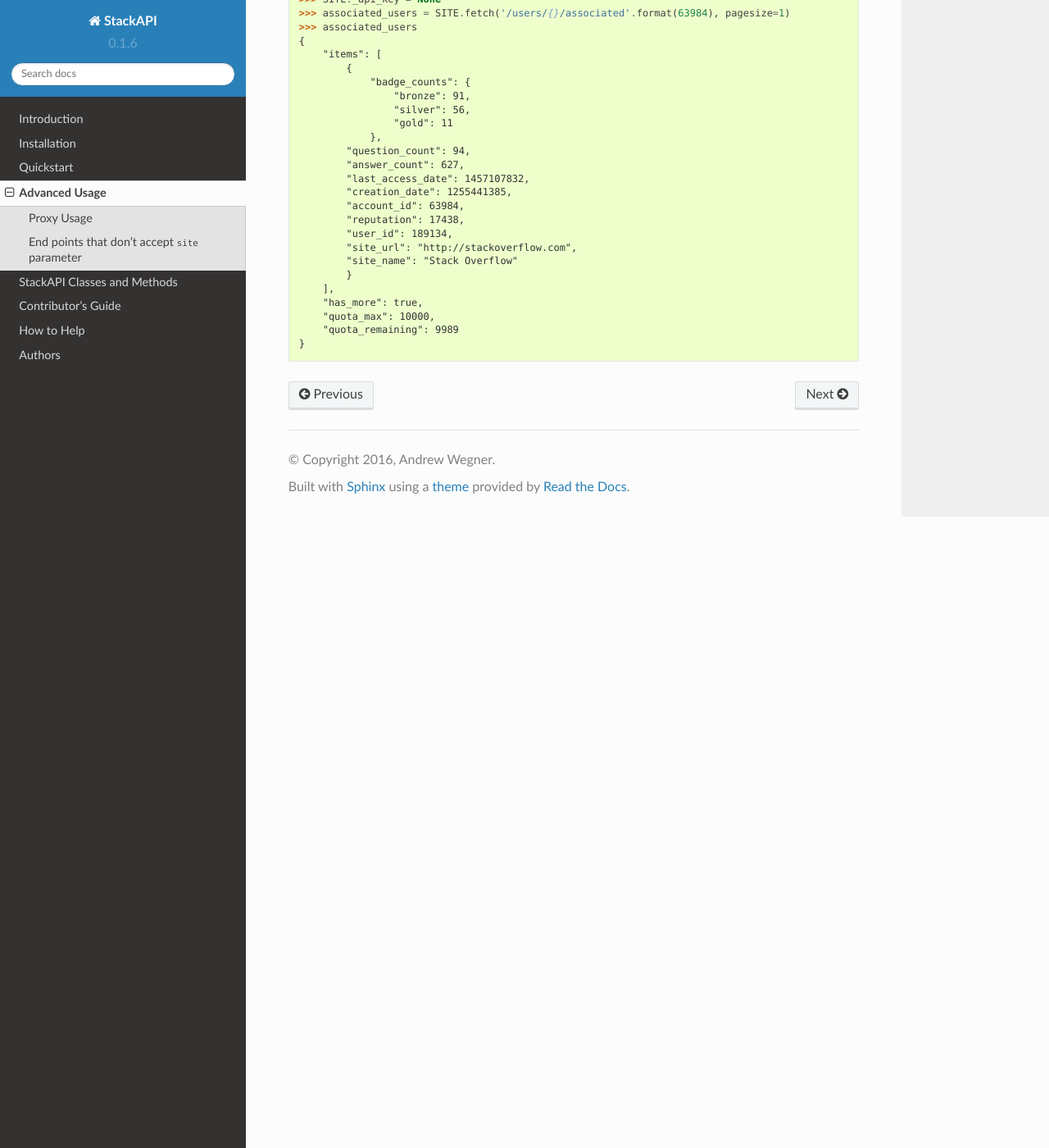
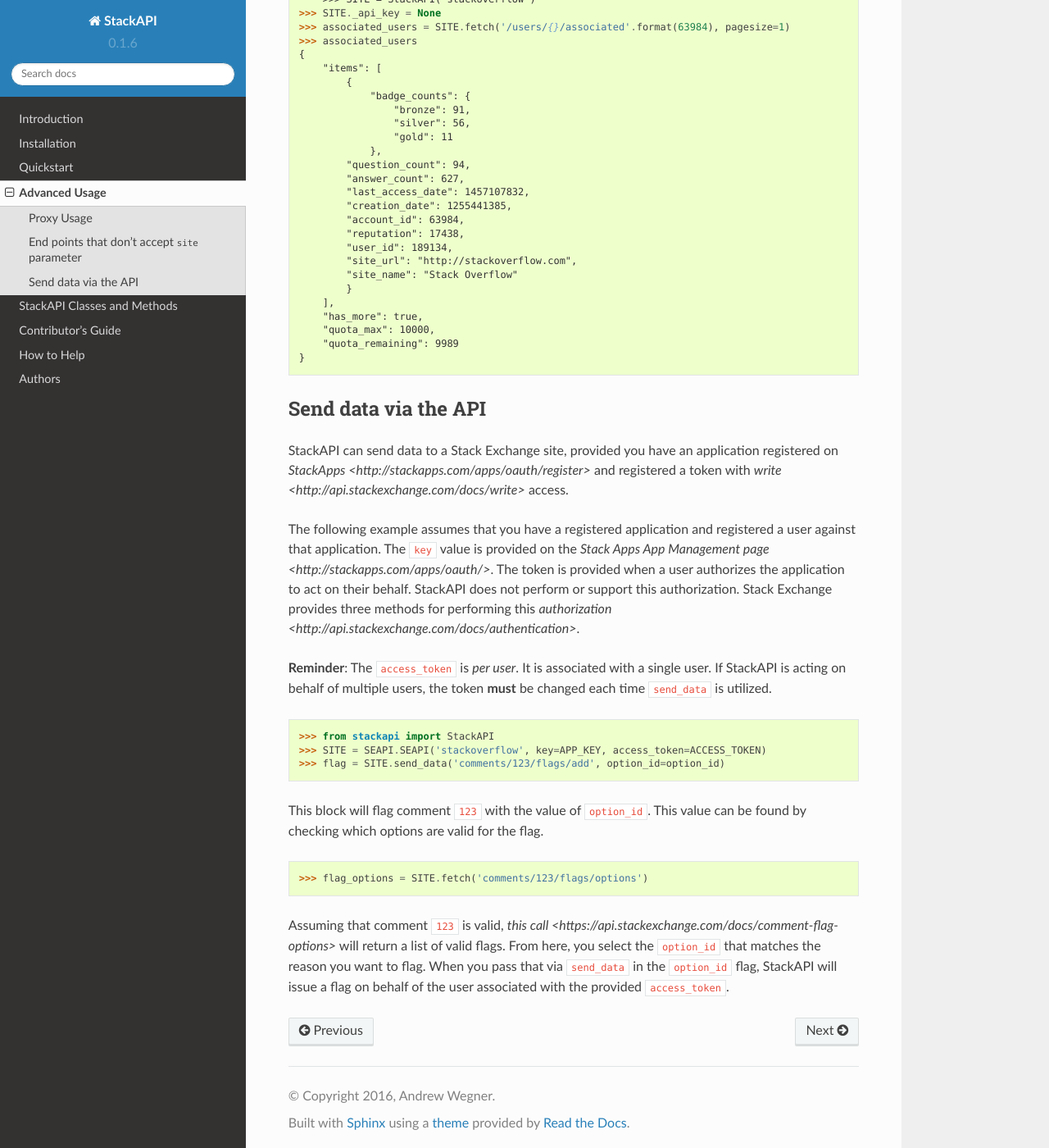
Before and after one commit to AWegnerGitHub/stackapi, a Sphinx documentation site: the page built from docs/user/advanced.rst, in a window 1280 px wide and 1400 px high, scrolled down 1307 px. Shown: the whole window at 82% size. Built offline with Sphinx 7.4.7 and the Read the Docs theme 2.0.0, drawn with Linux system fonts in a browser that asks for light colours; some of the changed text lies outside the part shown.

Commit message:
Adds information on sending data via StackAPI to advanced.rst and cleans up README.rst
Fixes #13

```diff
--- a/docs/user/advanced.rst
+++ b/docs/user/advanced.rst
@@ -54,7 +54,8 @@ end points. In this case, you'll receive a
 
 The solution is to clear the ``_api_key``.
 
-    >>> SITE = StackAPI('stackoverflow')
+    >>> from stackapi import StackAPI
+	>>> SITE = StackAPI('stackoverflow')
     >>> SITE._api_key = None
     >>> associated_users = SITE.fetch('/users/{}/associated'.format(63984), pagesize=1)
     >>> associated_users
@@ -81,3 +82,39 @@ The solution is to clear the ``_api_key``.
         "quota_max": 10000,
         "quota_remaining": 9989
     }
+
+Send data via the API
+---------------------
+
+StackAPI can send data to a Stack Exchange site, provided you have an
+application registered on `StackApps <http://stackapps.com/apps/oauth/register>`
+and registered a token with `write <http://api.stackexchange.com/docs/write>`
+access.
+
+The following example assumes that you have a registered application and
+registered a user against that application. The ``key`` value is provided
+on the `Stack Apps App Management page <http://stackapps.com/apps/oauth/>`.
+The token is provided when a user authorizes the application to act on their
+behalf. StackAPI does not perform or support this authorization. Stack Exchange
+provides three methods for performing this
+`authorization <http://api.stackexchange.com/docs/authentication>`.
+
+**Reminder**: The ``access_token`` is *per user*. It is associated with a
+single user. If StackAPI is acting on behalf of multiple users, the token
+**must** be changed each time ``send_data`` is utilized.
+
+	>>> from stackapi import StackAPI
+	>>> SITE = SEAPI.SEAPI('stackoverflow', key=APP_KEY, access_token=ACCESS_TOKEN)
+	>>> flag = SITE.send_data('comments/123/flags/add', option_id=option_id)
+
+This block will flag comment ``123`` with the value of ``option_id``.
+This value can be found by checking which options are valid for the flag.
+
+    >>> flag_options = SITE.fetch('comments/123/flags/options')
+
+Assuming that comment ``123`` is valid,
+`this call <https://api.stackexchange.com/docs/comment-flag-options>`
+will return a list of valid flags. From here, you select the ``option_id``
+that matches the reason you want to flag. When you pass that via ``send_data``
+in the ``option_id`` flag, StackAPI will issue a flag on behalf of the user
+associated with the provided ``access_token``.
```
Also changed, not shown: README.rst (+2 -105 lines).
